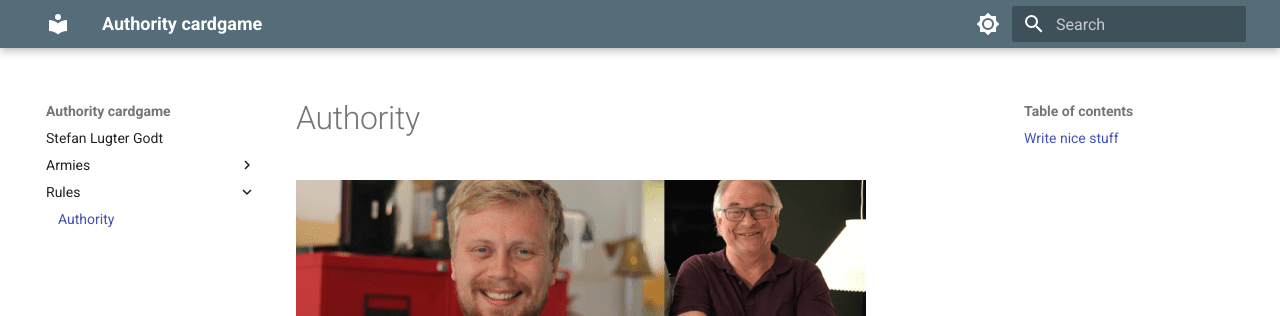
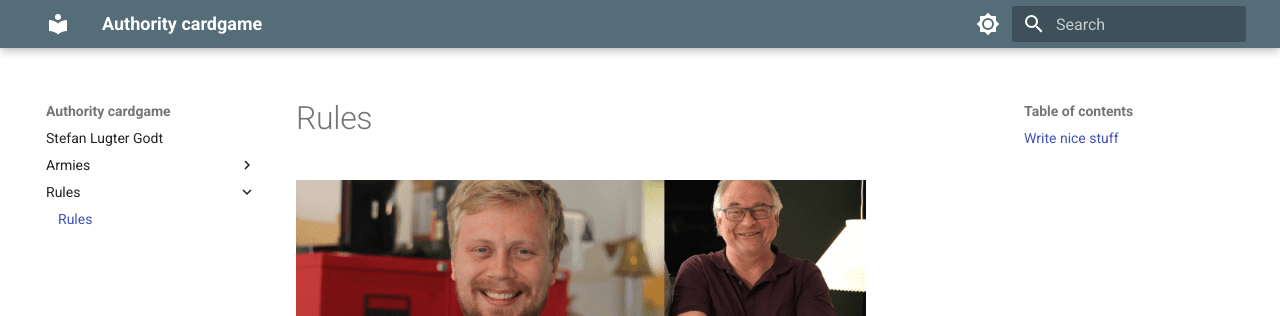
Before and after one commit to Authority-cardgame/Authority-cardgame.github.io, an MkDocs documentation site: the page built from docs/Rules/stefan.md, in a window 1280 px wide and 1151 px high. Shown: the top 316 px of the window. Built offline with MkDocs 1.6.1 and Material for MkDocs 9.7.7, drawn with Linux system fonts in a browser that asks for light colours.

Commit message:
Changed text in "stefan.md" in rules folder

```diff
--- a/docs/Rules/stefan.md
+++ b/docs/Rules/stefan.md
@@ -1,5 +1,5 @@
 
-# Authority
+# Rules
 
 ![Stefan lugter hårdt ](../img/stefan_lugter.png)
 
```
